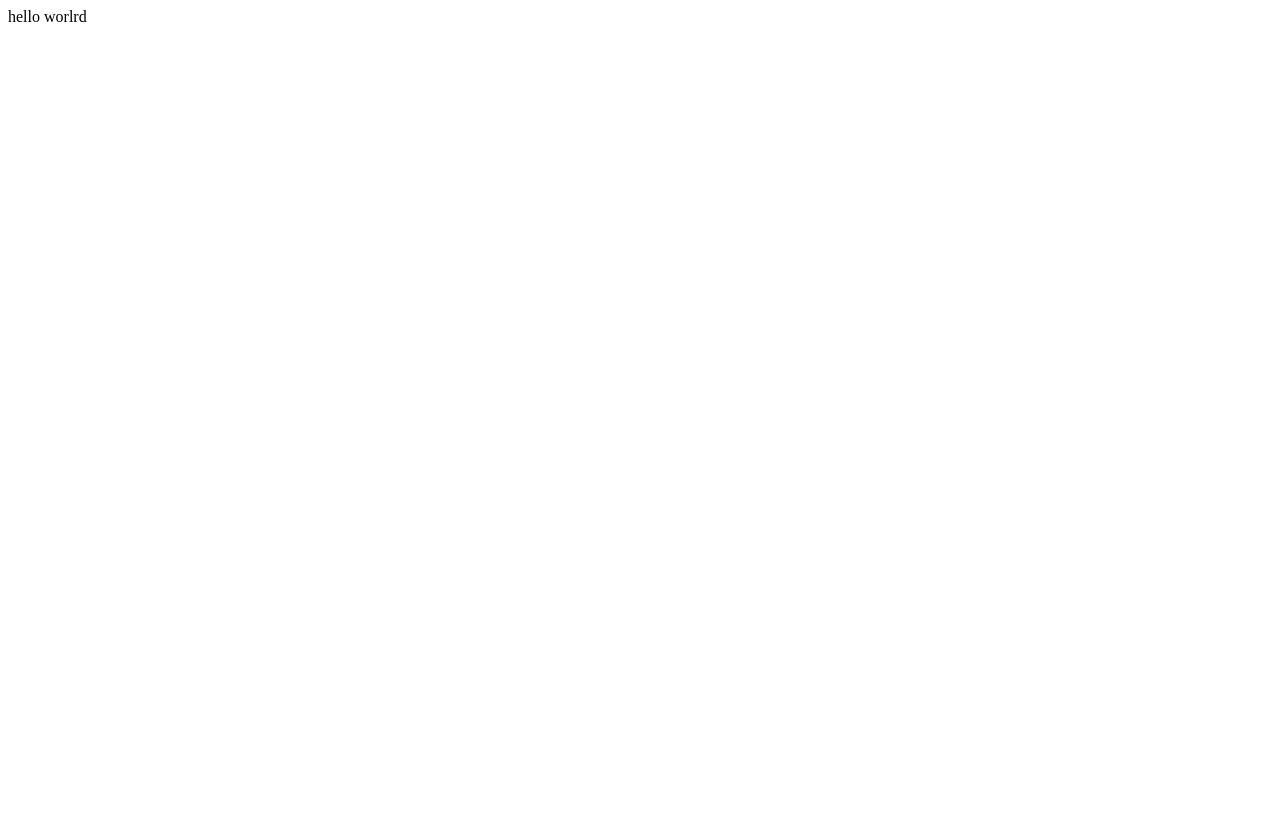
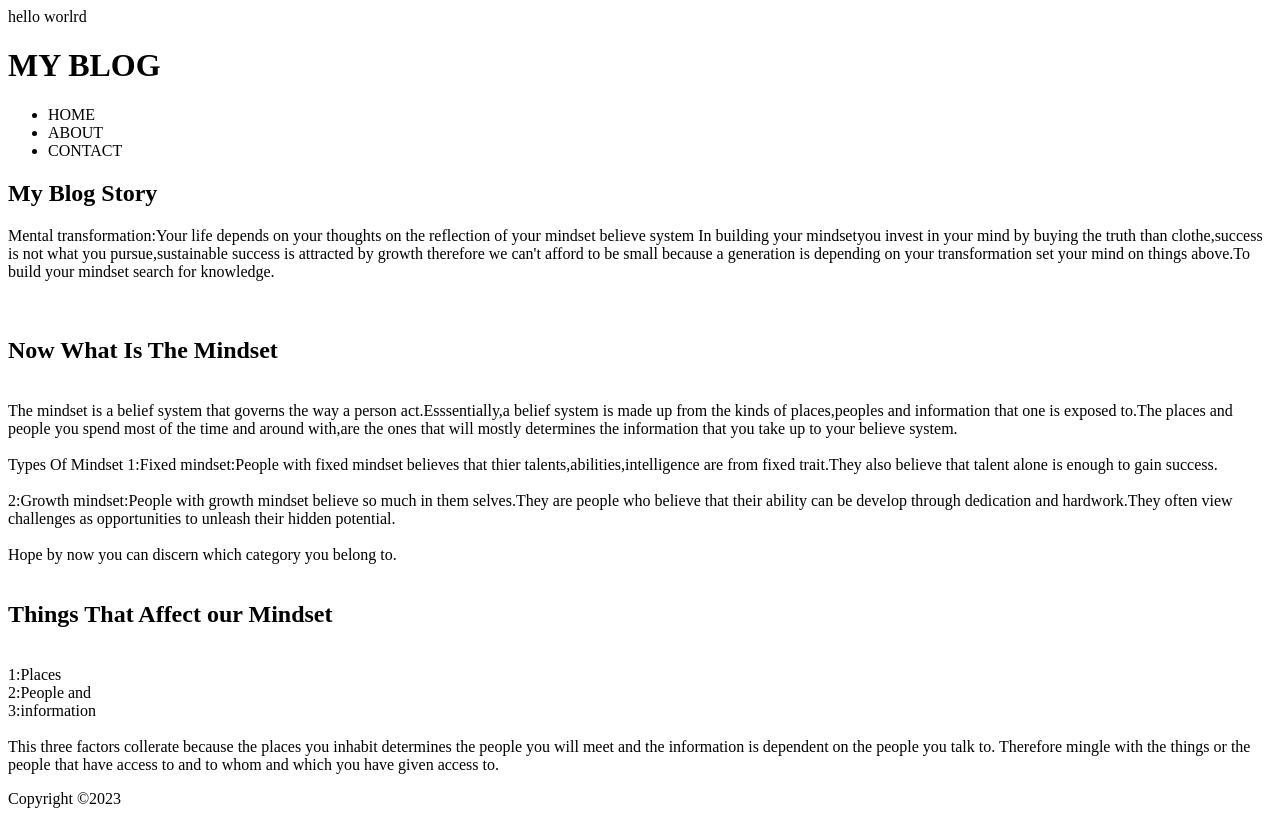
Before and after one commit to Art12-Code/TEST, a plain HTML site: page index.html in a window 1280 px wide. Before the commit the page ends 800 px from the top, so only its background shows below. Drawn offline with Linux system fonts and the light colour scheme.

Commit message:
Update index.html

```diff
--- a/index.html
+++ b/index.html
@@ -1 +1,61 @@
 hello worlrd
+<!Doctype html>
+<html>
+  <head >
+    <title> My Blog </title>
+    <link rel="stylesheet" href="style.css" type="text/css">
+    <body >
+      <header>
+      <h1>MY BLOG</h1>
+      </header>
+
+      <nav>
+        <ul>
+          <li>HOME</li>
+          <li>ABOUT</li>
+          <li>CONTACT</li>
+        </ul>
+
+
+      </nav>
+
+     <h2>My Blog Story</h2>
+     <p >Mental transformation:Your life depends on your  thoughts on the reflection of your mindset believe system  In building your mindsetyou invest in your mind by buying the truth than clothe,success is not what you pursue,sustainable success is attracted by growth therefore we can't  afford to be small because  a generation is depending on your transformation set your mind on things above.To build your mindset search for knowledge.
+     <br>
+     <br>
+     <br>
+     <h2>Now What Is The Mindset</h2>
+     <br>
+     The mindset is a belief system that governs the way a person act.Esssentially,a belief system is made up from the kinds of places,peoples and information that one is exposed to.The places and people you spend most of the time and around with,are the ones that will mostly determines the information that you take up to your believe system.
+     <br>
+     <br>
+     Types Of Mindset
+     1:Fixed mindset:People with fixed mindset believes that thier talents,abilities,intelligence are from fixed trait.They also believe that talent alone is enough to gain success.
+     <br>
+     <br>
+     2:Growth mindset:People with growth mindset believe so much in them selves.They are people who believe that their ability can be develop through dedication and hardwork.They often view challenges as opportunities to unleash their hidden potential.
+     <br>
+     <br>
+     Hope by now you can discern which category you belong to.
+     <br>
+     <br>
+     <h2>Things That Affect our Mindset </h2>
+
+     <br>
+     1:Places <br>
+     2:People and
+     <br>
+     3:information
+     <br>
+     <br>
+     This three factors collerate because the places you inhabit determines the people you will meet and the information is dependent on the people you talk to. Therefore mingle with the things or the people that have access to and to whom and which you have given access to.
+
+     </p>
+    <footer>
+      <p>Copyright &copy;2023</p>
+    </footer>
+
+    </body>
+  </head>
+
+</html>
```
